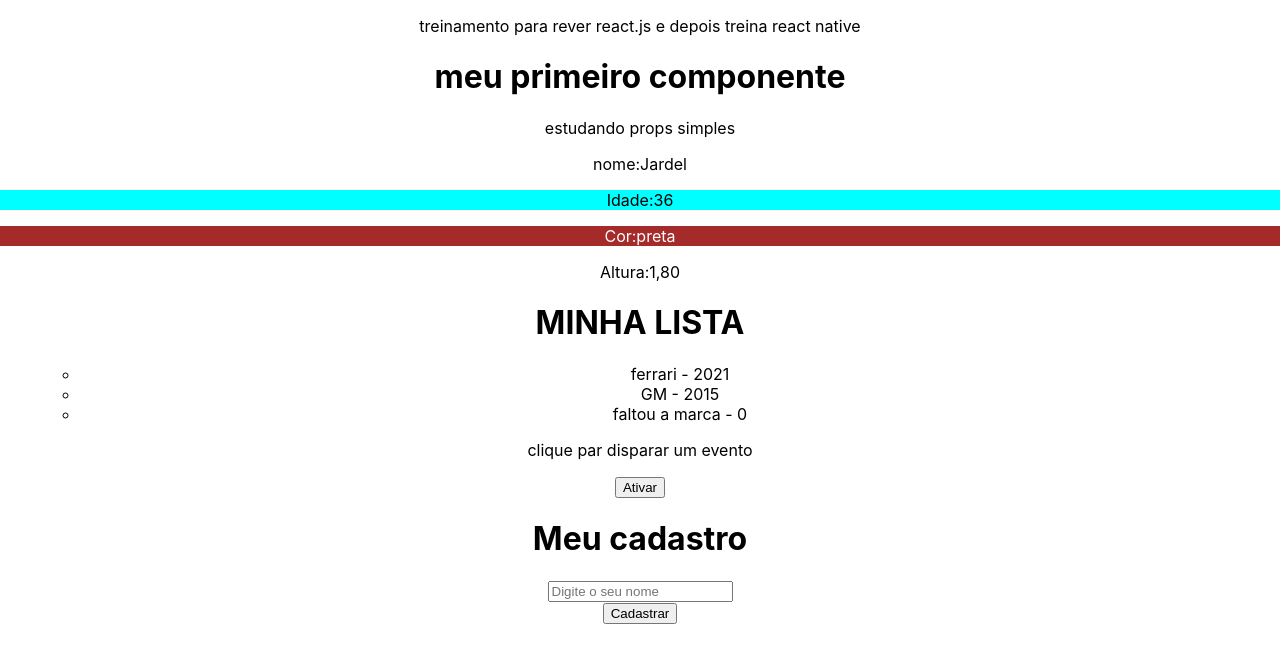
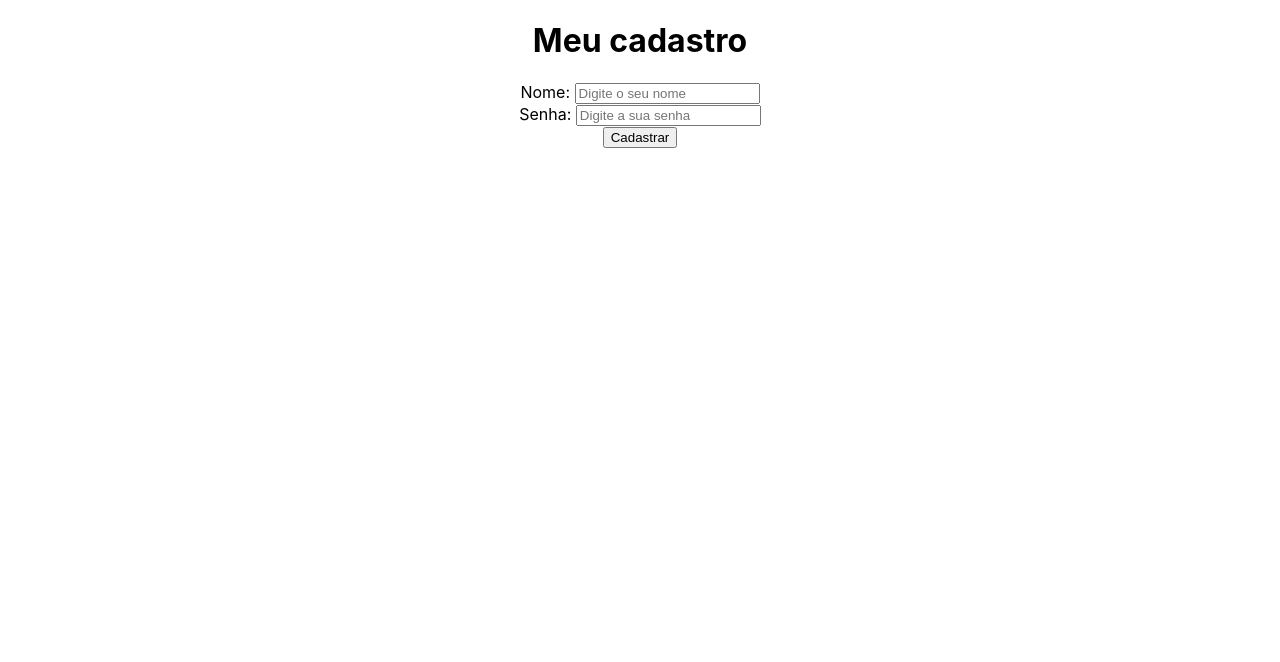
Before and after one commit to jadelcruz1/my-app--react, a React (Create React App) app: page / in a window 1280 px wide. Shown: the top 662 px of the page. Built offline with nearby package versions, Linux system fonts and the light colour scheme.

Commit message:
treino de hooks useState

```diff
--- a/src/App.js
+++ b/src/App.js
@@ -11,19 +11,22 @@ function App() {
   return (
     <div className="App">
 
-
-      <HelloWorld />
+    {/*
+       <HelloWorld  inativar />
 
       <SayMyName nome="Jardel" idade="36" altura="1,80" cor="preta" />
 
       <List />
 
       <Evento />
+      deixei como comentario para não excluir os dados estudados.
+       */}
 
       < Forms/>
 
+
     </div>
   );
-}
+  }
 
 export default App;
--- a/src/components/Forms.js
+++ b/src/components/Forms.js
@@ -1,17 +1,42 @@
+import{useState} from 'react' // importante não se esquecer de realizar a importação do hooks.
+
 function Forms() {
 // colocar esse "e" abaixo para que se apareca a mensagem no console log, pois formulario deveria ser processado via ajax.
     function cadastrarUsuario(e){
         e.preventDefault()
+        console.log(`O usuário ${name} foi cadastrado com a senha ${passorwd}`)
 
-        console.log(`cadastrou!!!`)
+        // lembrar sempre de colocar na função como que deseja queo resultado dos hooks aparecam.
+        //sejam para o servidor ou para a tela.
     }
+
+    // muito importante criar as const para que sejam coletados os dados referentes ao HTML
+    const [name, setName] = useState()
+    const [passorwd, setPassoword] = useState()
 
     return(
         <div>
             <h1>Meu cadastro </h1>
             <form onSubmit={cadastrarUsuario}>
                 <div>
-                    <input type="text" placeholder="Digite o seu nome" />
+                    <label htmlFor="name">Nome: </label>
+                    <input
+                    type="text"
+                    placeholder="Digite o seu nome"
+                    id="name"
+                    onChange={(e)=> setName(e.target.value)}
+                    /*value={name} é para quando quiser iniciar o campo já com algum dado. deve ser dessa maneira 'jardel' no useState da const respectiva */
+                    />
+                </div>
+
+                <div>
+                    <label htmlFor="password">Senha: </label>
+                    <input type="password"
+                    placeholder="Digite a sua senha"
+                    id="password"
+                    name="password"
+                    onChange={(e) => setPassoword(e.target.value)}
+                    />
                 </div>
 
                 <div>
```
